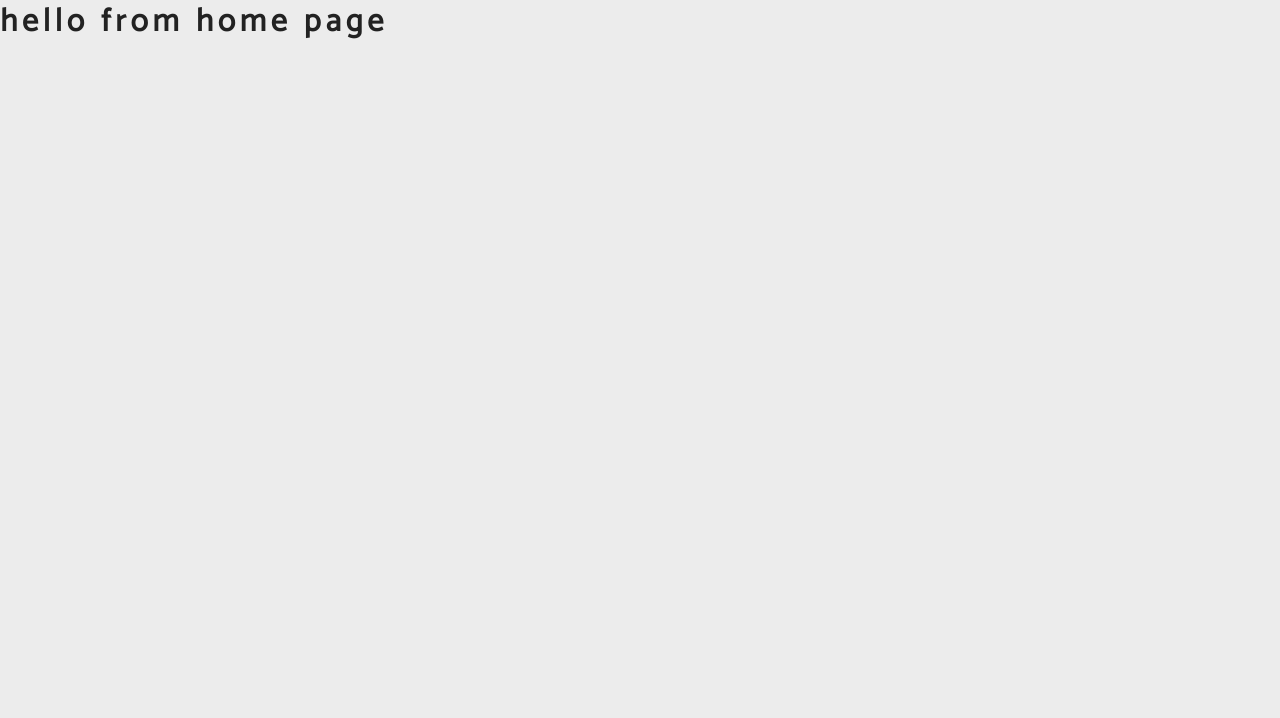
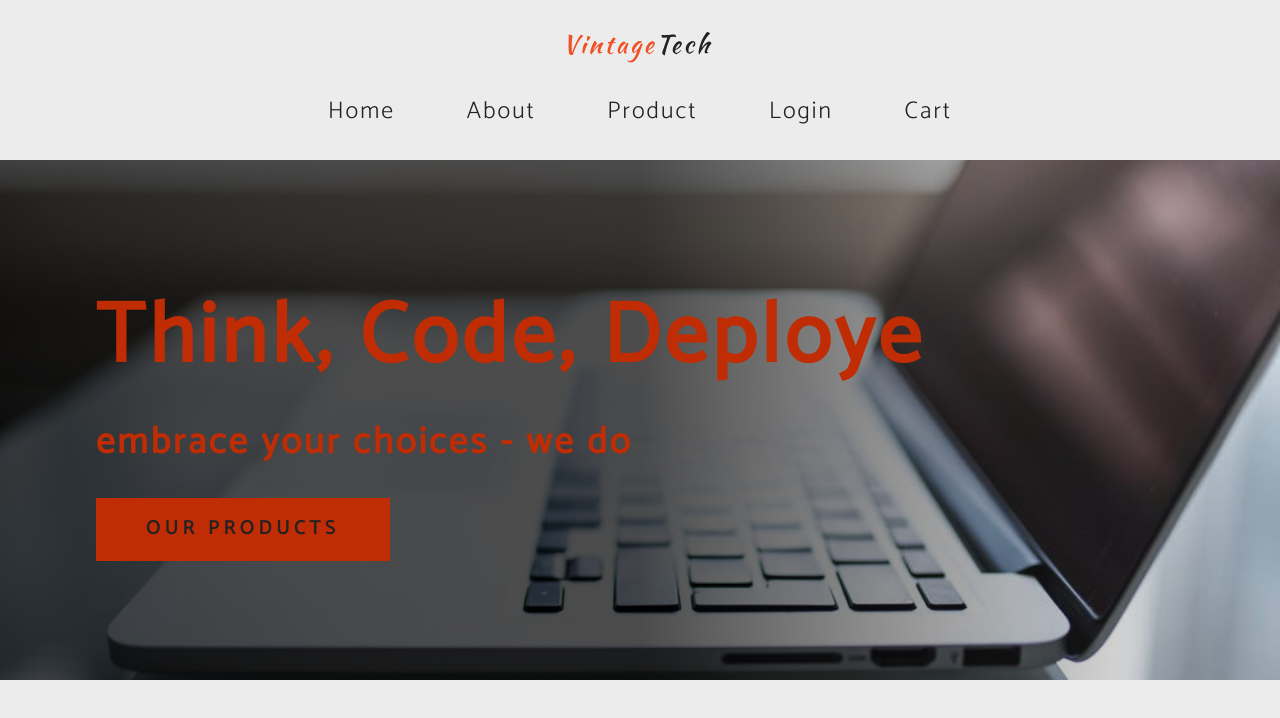
Before and after one commit to haveeru/tech-store-v2, a React (Create React App) app: page / in a window 1280 px wide. Shown: the top 718 px of the page. Built offline with nearby package versions, Linux system fonts and the light colour scheme.

Commit message:
testing context

```diff
--- a/src/App.js
+++ b/src/App.js
@@ -1,7 +1,7 @@
 import React from 'react';
 
-import { BrowserRouter as Router, Switch, Route} from 'react-router-dom'
-
+// react router dom
+import { BrowserRouter as Router, Switch, Route } from 'react-router-dom';
 // pages
 import About from './pages/About';
 import Cart from './pages/Cart';
@@ -11,23 +11,41 @@ import Home from './pages/Home';
 import Login from './pages/Login';
 import Products from './pages/Products';
 import ProductDetails from './pages/ProductDetails';
+// compone
+import Header from './components/Header';
 
-
-// components
 export default function App() {
-  return <Router>
-
-    <Route excat path="/">
+  return (
+    <Router>
+      <Header />
+      <Switch>
+        <Route exact path="/">
           <Home />
         </Route>
-
         <Route path="/about">
           <About />
         </Route>
-
         <Route path="/cart">
           <Cart />
         </Route>
+        <Route path="/checkout">
+          <Checkout />
+        </Route>
+        <Route path="/login">
+          <Login />
+        </Route>
+        <Route exact path="/products">
+          <Products />
+        </Route>
+        <Route
+          path="/products/:id"
+          children={<ProductDetails></ProductDetails>}
+        ></Route>
 
+        <Route path="*">
+          <Error />
+        </Route>
+      </Switch>
     </Router>
+  );
 }
--- a/src/components/Header.js
+++ b/src/components/Header.js
@@ -1,5 +1,41 @@
-import React from "react";
+import React from 'react';
+
+import logo from '../assets/logo.svg';
+import { Link } from 'react-router-dom';
 
 export default function Header() {
-  return <h1>hello from header</h1>;
+  return (
+    <header className="header">
+      <img src={logo} alt="vintage tech logo" className="logo" />
+      <nav>
+        <ul>
+          <div>
+            <li>
+              <Link to="/">Home</Link>
+            </li>
+          </div>
+          <div>
+            <li>
+              <Link to="/about">About</Link>
+            </li>
+          </div>
+          <div>
+            <li>
+              <Link to="/product">Product</Link>
+            </li>
+          </div>
+          <div>
+            <li>
+              <Link to="/login">Login</Link>
+            </li>
+          </div>
+          <div>
+            <li>
+              <Link to="/cart">Cart</Link>
+            </li>
+          </div>
+        </ul>
+      </nav>
+    </header>
+  );
 }
--- a/src/components/Hero.js
+++ b/src/components/Hero.js
@@ -1,5 +1,13 @@
-import React from "react";
+import React from 'react';
 
-export default function Hero() {
-  return <h1>hello from hero</h1>;
+export default function Hero({ children }) {
+  return (
+    <div className="hero">
+      <div className="banner">
+        <h1>think, code, deploye</h1>
+        <p>embrace your choices - we do</p>
+        {children}
+      </div>
+    </div>
+  );
 }
--- a/src/components/Products/Product.js
+++ b/src/components/Products/Product.js
@@ -1,4 +1,4 @@
-import React from "react";
+import React from 'react';
 
 export default function Product() {
   return <h1>hello from product</h1>;
--- a/src/context/products.js
+++ b/src/context/products.js
@@ -1 +1,15 @@
-// products context
+import React from 'react';
+
+export const ProductContext = React.createContext();
+
+// Provider, Consumer, useContext()
+
+const ProductProvider = ({ children }) => {
+  const greeting = 'hello';
+  const product = { id: 1, titile: 'product name' };
+  return (
+    <ProductContext.Provider value={{greeting, product}}>{children}</ProductContext.Provider>
+  );
+};
+
+export default ProductProvider;
--- a/src/index.js
+++ b/src/index.js
@@ -1,6 +1,13 @@
-import React from "react";
-import ReactDOM from "react-dom";
-import "./index.css";
-import App from "./App";
+import React from 'react';
+import ReactDOM from 'react-dom';
+import './index.css';
+import App from './App';
+import ProdcutProvider from './context/products';
+import ProductProvider from './context/products';
 
-ReactDOM.render(<App />, document.getElementById("root"));
+ReactDOM.render(
+  <ProductProvider>
+    <App />
+  </ProductProvider>,
+  document.getElementById('root')
+);
--- a/src/pages/About.js
+++ b/src/pages/About.js
@@ -1,5 +1,18 @@
-import React from "react";
+import React from 'react';
 
 export default function About() {
-  return <h1>hello from about page</h1>;
+  return (
+    <section className="section about-section">
+      <h1 className="section-title">about us</h1>
+      <p>
+        Contrary to popular belief, Lorem Ipsum is not simply random text. It
+        has roots in a piece of classical Latin literature from 45 BC, making it
+        over 2000 years old. Richard McClintock, a Latin professor at
+        Hampden-Sydney College in Virginia, looked up one of the more obscure
+        Latin words, consectetur, from a Lorem Ipsum passage, and going through
+        the cites of the word in classical literature, discovered the
+        undoubtable source. Lorem Ipsum comes from sections
+      </p>
+    </section>
+  );
 }
--- a/src/pages/Error.js
+++ b/src/pages/Error.js
@@ -1,5 +1,13 @@
-import React from "react";
+import React from 'react';
+import { Link } from 'react-router-dom';
 
 export default function Error() {
-  return <h1>hello form error page</h1>;
+  return (
+    <section className="error-page section">
+      <div className="error-container">
+        <h1>oops! It's a dead end</h1>
+        <Link to="/"> back home</Link>
+      </div>
+    </section>
+  );
 }
--- a/src/pages/Home.js
+++ b/src/pages/Home.js
@@ -1,5 +1,15 @@
-import React from "react";
+import React from 'react';
+import Hero from '../components/Hero';
+import { Link } from 'react-router-dom';
 
 export default function Home() {
-  return <h1>hello from home page</h1>;
+  return (
+    <>
+      <Hero>
+        <Link to="/products" className="btn btn-primary btn-hero">
+          our products
+        </Link>
+      </Hero>
+    </>
+  );
 }
--- a/src/pages/ProductDetails.js
+++ b/src/pages/ProductDetails.js
@@ -1,5 +1,10 @@
-import React from "react";
+import React from 'react';
+import { useParams } from 'react-router-dom';
 
 export default function ProductDetails() {
+  const { id } = useParams();
+
+  console.log(id);
+
   return <h1>hello from product details page</h1>;
 }
--- a/src/pages/Products.js
+++ b/src/pages/Products.js
@@ -1,5 +1,8 @@
-import React from "react";
+import React, {useContext} from 'react';
+import { ProductContext } from '../context/products';
 
 export default function Products() {
-  return <h1>hello from products page</h1>;
+  const {greeting} = React.useContext(ProductContext);
+
+  return <h1>hello from products page {greeting} </h1>;
 }
```
Lines whose indentation alone changed are shown as unchanged.
